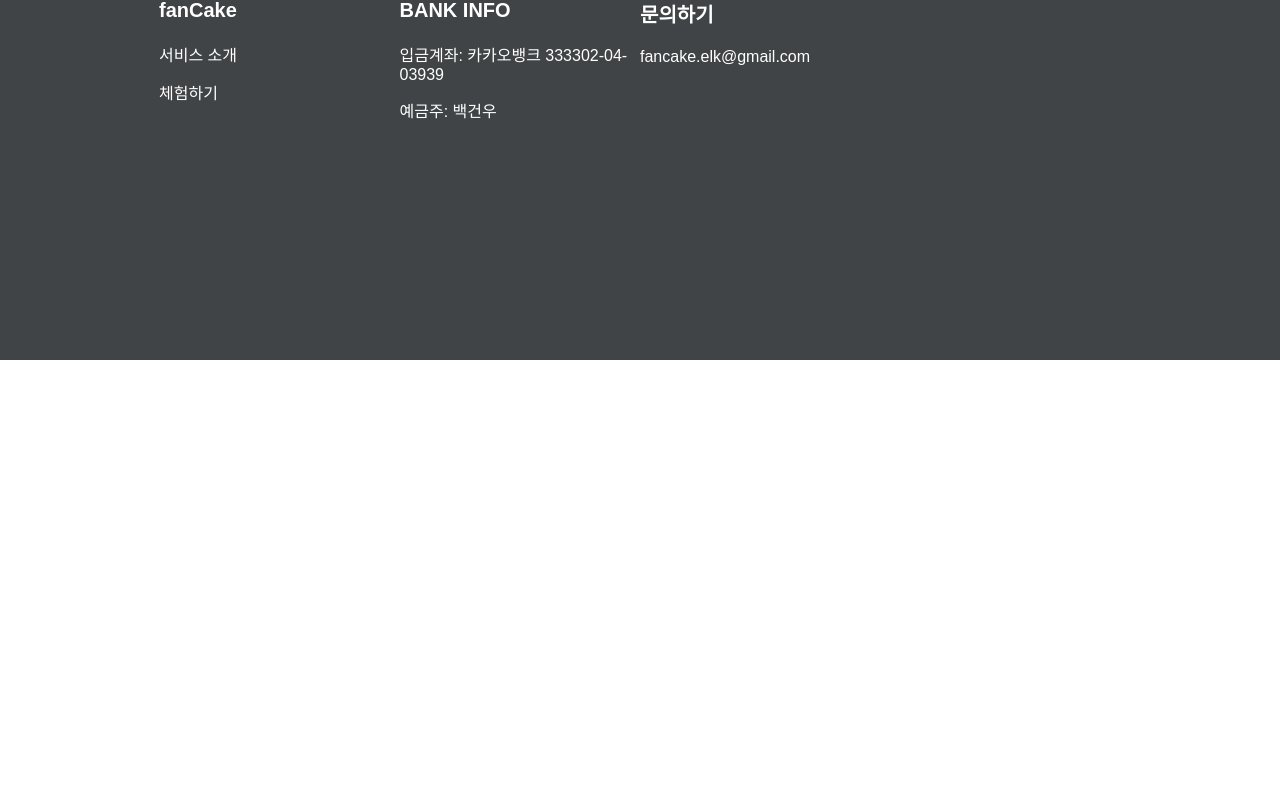
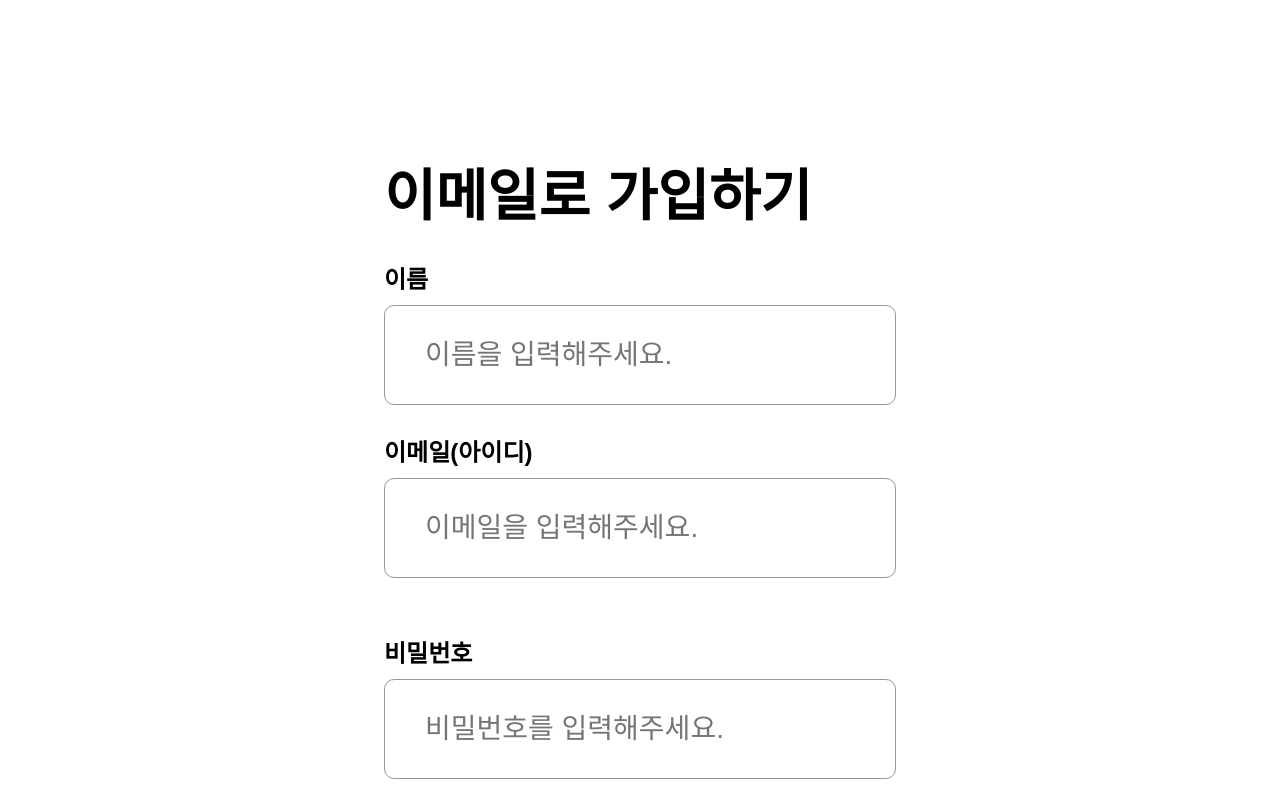
Before and after one commit to team-genever/fancake_frontend, a React (Create React App) app: page /auth/SigninEmail in a window 1280 px wide. Before the commit this address had no page. Shown: the part 297-1097 px from the top of the page. Before the commit the page ends 800 px from the top, so only its background shows below. Built offline with nearby package versions, Linux system fonts and the light colour scheme.

Commit message:
이메일로 가입하기 + 각 항목 형식 맞는지 확인 + 에러메세지

```diff
--- a/package.json
+++ b/package.json
@@ -3,9 +3,15 @@
   "version": "0.1.0",
   "private": true,
   "dependencies": {
+    "@fortawesome/fontawesome-svg-core": "^1.2.36",
+    "@fortawesome/free-solid-svg-icons": "^5.15.4",
+    "@fortawesome/react-fontawesome": "^0.1.15",
     "@testing-library/jest-dom": "^5.14.1",
     "@testing-library/react": "^11.2.7",
     "@testing-library/user-event": "^12.8.3",
+    "all": "0.0.0",
+    "fa": "^1.0.1",
+    "fontawesome": "^5.6.3",
     "react": "^17.0.2",
     "react-dom": "^17.0.2",
     "react-icons": "^4.2.0",
--- a/src/App.js
+++ b/src/App.js
@@ -9,6 +9,7 @@ import Wallet from "./pages/Wallet";
 import History from "./pages/History";
 import UserEdit from "./pages/UserEdit";
 import LoginMain from "./pages/Auth/LoginMain";
+import SigninEmail from "./pages/Auth/SigninEmail"
 import Error from "./pages/Error";
 
 
@@ -31,6 +32,7 @@ function App() {
         <Route path="/wallet/:userId/history" component={History} />
         <Route path="/user/:userId/edit" component={UserEdit} />
         <Route path="/auth/main" component={LoginMain}/>
+        <Route path="/auth/SigninEmail" component={SigninEmail}/>
         <Route component={Error} />
       </Switch>
       <Footer />
--- a/src/components/Auth/SignInButtons.js
+++ b/src/components/Auth/SignInButtons.js
@@ -1,6 +1,8 @@
 import React, { useRef, useState } from "react";
 import { Link, useParams } from "react-router-dom";
 import styled from "styled-components";
+
+import SigninEmail from "../../pages/Auth/SigninEmail";
 
 const Container = styled.div`
   width: 100%;
@@ -60,9 +62,11 @@ const SignInButtons = () => {
             <NaverButton name="naver" onClick={componentClicked}>
                 네이버로 시작하기
             </NaverButton>
-            <EmailButton name="email" onClick={componentClicked}>
-                이메일로 가입하기
-            </EmailButton>
+            <Link to={"../../Auth/SigninEmail"}>
+                <EmailButton name="email">
+                    이메일로 가입하기
+                </EmailButton>
+            </Link>
         </Container>
     );
 };
--- a/src/pages/Auth/LoginMain.js
+++ b/src/pages/Auth/LoginMain.js
@@ -4,8 +4,6 @@ import React, { useRef, useState } from "react";
 import { Link, useParams } from "react-router-dom";
 import styled from "styled-components";
 import {SignInButtons, LoginBox} from "../../components/Auth";
-// import Videos from "../components/Wallet/Videos";
-// import UserWallet from "../components/Wallet/UserWallet";
 
 const Container = styled.div`
   width: 100%;
--- /dev/null
+++ b/src/pages/Auth/SigninEmail.js
@@ -0,0 +1,255 @@
+// 4.1 - 이메일로 가입하기
+
+import React, { useEffect, useRef, useState } from "react";
+import { Link, useParams } from "react-router-dom";
+import styled from "styled-components";
+import {LoginBox} from "../../components/Auth";
+import { faCheck } from "@fortawesome/free-solid-svg-icons";
+import { FontAwesomeIcon } from "@fortawesome/react-fontawesome";
+
+const Container = styled.div`
+  width: 100%;
+  height: max-content;
+  padding: 35vw 30vw 30vw 30vw;
+`;
+
+const LoginDiv = styled.div`
+  width: 100%;
+  height: 100%;
+  text-allign: center;
+  //background-color: grey;
+  font-size: 24px;
+  font-weight: 600;
+`;
+
+const TextDiv = styled.div`
+  width: 100%;
+  height: 100%;
+  font-size: 56px;
+  font-weight: bold;
+`;
+
+const NameInput = styled.input`
+  width: 100%;
+  height: 100px;
+  margin: 10px 0 0 0;
+  padding: 40px;
+  border-radius: 10px;
+  border: solid 1px #979797;
+  font-size: 28px;
+  color: #767676;
+`;
+
+const EmailInput = styled.input`
+  width: 100%;
+  height: 100px;
+  margin: 10px 0 0 0;
+  padding: 40px;
+  border-radius: 10px;
+  border: solid 1px #979797;
+  font-size: 28px;
+  color: #767676;
+`;
+
+const PasswordInput = styled.input`
+  width: 100%;
+  height: 100px;
+  margin: 10px 0 0 0;
+  padding: 40px;
+  border-radius: 10px;
+  border: solid 1px #979797;
+  font-size: 28px;
+  color: #767676;
+`;
+
+const PasswordCheckInput = styled.input`
+  width: 100%;
+  height: 100px;
+  margin: 0 0 40px 0;
+  padding: 40px;
+  border-radius: 10px;
+  border: solid 1px #979797;
+  font-size: 28px;
+  color: #767676;
+`;
+
+const ErrorMessage = styled.p`
+  width: 100%;
+  margin: 0 0 0 0;
+  color: red;
+  font-size: 25px;
+  text-align: center;
+`;
+
+const LoginButton = styled.button`
+  width: 100%;
+  height: 120px;
+  margin: 10px 0 0 0;
+  //padding: 37px 348px 37px 347px;
+  border-radius: 60px;
+  background-color: #da225f;
+  font-size: 32px;
+  color: #fff;
+  border : none;
+  cursor: pointer;
+
+  :hover{
+      background-color: #e34076;
+  }
+`;
+
+export default function SigninEmail () {
+
+  const [loginInfo, setLoginInfo] = useState({
+    "email": "",
+    "password": "",
+    "name": "",
+    "phone_num": "",
+    "create_at": "",
+    "terms": {
+      "event_info": false,
+      "service_usage": false,
+      "privacy_info": false,
+    },
+    "gender": "",
+    "delivery": {
+      "recipient": "",
+      "phone_num": "",
+      "address": "",
+      "address_detailed": "",
+      "zip_code":"",
+    },
+    "account": {
+      "bank_type": "",
+      "account_num": "",
+      "account_holder": "",
+    },
+  });
+
+  const [checkValid, setCheckValid] = useState({
+    "name": false,
+    "email": false,
+    "password": false,
+    "passwordCheck": false,
+  });
+  const [nameVisible, setNameVisible] = useState("hidden");
+  const [emailVisible, setEmailVisible] = useState("hidden");
+  const [passwordVisible, setPasswordVisible] = useState("hidden");
+  const [confirmVisible, setConfirmVisible] = useState("hidden");
+  const [loginAble, setLoginAble] = useState("#878485");
+
+  const [errorMessage, setErrorMessage] = useState("");
+
+  const loginClicked = (e) => {
+    if(checkValid.name===false)
+      setErrorMessage("이름을 기입해주세요.");
+    else if(checkValid.email===false)
+      setErrorMessage("이메일이 정확하지 않습니다.");
+    else if(checkValid.password===false)
+      setErrorMessage("비밀번호는 8자리 이상이어야 합니다.");
+    else if(checkValid.passwordCheck===false)
+      setErrorMessage("비밀번호가 일치하지 않습니다.");
+    else{
+      setErrorMessage("");
+      console.log("sign in success")
+    }
+  }
+
+  const inputChange = (e) => {
+
+    if(e.target.name === "name") {
+      if(e.target.value){
+        loginInfo.name = e.target.value;
+        checkValid.name = true;
+        console.log("name is ", e.target.value);
+
+        setNameVisible("visible");
+      }
+      else{ //empty name
+        checkValid.name = false;
+        console.log("empty name");
+        setNameVisible("hidden");
+      }
+    } else if (e.target.name === "email") {
+      let email = e.target.value;
+      let re = /^(([^<>()\[\]\\.,;:\s@"]+(\.[^<>()\[\]\\.,;:\s@"]+)*)|(".+"))@((\[[0-9]{1,3}\.[0-9]{1,3}\.[0-9]{1,3}\.[0-9]{1,3}])|(([a-zA-Z\-0-9]+\.)+[a-zA-Z]{2,}))$/;
+      if ( re.test(email) ) { //valid email address
+        loginInfo.email = e.target.value;
+        checkValid.email = true;
+        console.log("email is ", e.target.value);
+        setEmailVisible("visible");
+      }
+      else { //invalid email address
+        checkValid.email = false;
+        loginInfo.email = "";
+        console.log("invalid email")
+        setEmailVisible("hidden");
+      }
+    } else if (e.target.name === "password") {
+      if(e.target.value.length >= 8){
+        checkValid.password = true;
+        loginInfo.password = e.target.value;
+        console.log("password is ", e.target.value);
+        setPasswordVisible("visible");
+      }
+      else{
+        checkValid.password = false;
+        loginInfo.password = "";
+        console.log("password has to be more than 8 characters");
+        setPasswordVisible("hidden");
+      }
+    } else if (e.target.name === "passwordCheck") {
+      console.log("login password is ", loginInfo.password);
+      console.log("passwordCheck is ", e.target.value);
+      if(e.target.value === loginInfo.password){
+        checkValid.passwordCheck = true;
+        console.log("passwordCheck is ", e.target.value);
+        setConfirmVisible("visible");
+      }
+      else{
+        checkValid.passwordCheck = false;
+        console.log("password check does not match")
+        setConfirmVisible("hidden");
+      }
+    }
+    console.log("checkValid is ", checkValid);
+
+    if(checkValid.name===true&&checkValid.email===true&&checkValid.password===true&&checkValid.passwordCheck===true){
+      setLoginAble("#da225f");
+    }
+    else{
+      setLoginAble("#878485");
+    }
+  }
+
+
+  return (
+    <Container>
+      <LoginDiv>
+        <TextDiv>
+          이메일로 가입하기
+        </TextDiv>
+
+        <br/>이름
+        <NameInput type="text" name="name" placeholder="이름을 입력해주세요." onBlur={inputChange}/>
+        <FontAwesomeIcon style={{color: '#E31019',  position: "relative", left: "93%", bottom: "65px", visibility: nameVisible}} icon={faCheck}/>
+
+        <br/>이메일(아이디)
+        <EmailInput type="email" name="email" placeholder="이메일을 입력해주세요." onBlur={inputChange}/>
+        <FontAwesomeIcon style={{color: '#E31019',  position: "relative", left: "93%", bottom: "70px", visibility: emailVisible}} icon={faCheck}/>
+
+        <br/><br/>비밀번호
+        <PasswordInput type="password" name="password" placeholder="비밀번호를 입력해주세요." onBlur={inputChange}/>
+        <FontAwesomeIcon style={{color: '#E31019',  position: "relative", left: "93%", bottom: "65px", visibility: passwordVisible}} icon={faCheck}/>
+
+        <PasswordCheckInput type="password" name="passwordCheck" placeholder="비밀번호를 다시 입력해주세요." onChange={inputChange}/>
+        <FontAwesomeIcon style={{color: '#E31019',  position: "relative", left: "93%", bottom: "105px", visibility: confirmVisible}} icon={faCheck}/>
+
+        <ErrorMessage>{errorMessage}</ErrorMessage>
+        <LoginButton name="login" onClick={loginClicked} style={{backgroundColor:loginAble}}>
+          가입하기
+        </LoginButton>
+      </LoginDiv>
+    </Container>
+  )
+}
```
Also changed, not shown: 1 other file (tests, documents, lock files or other folders).
